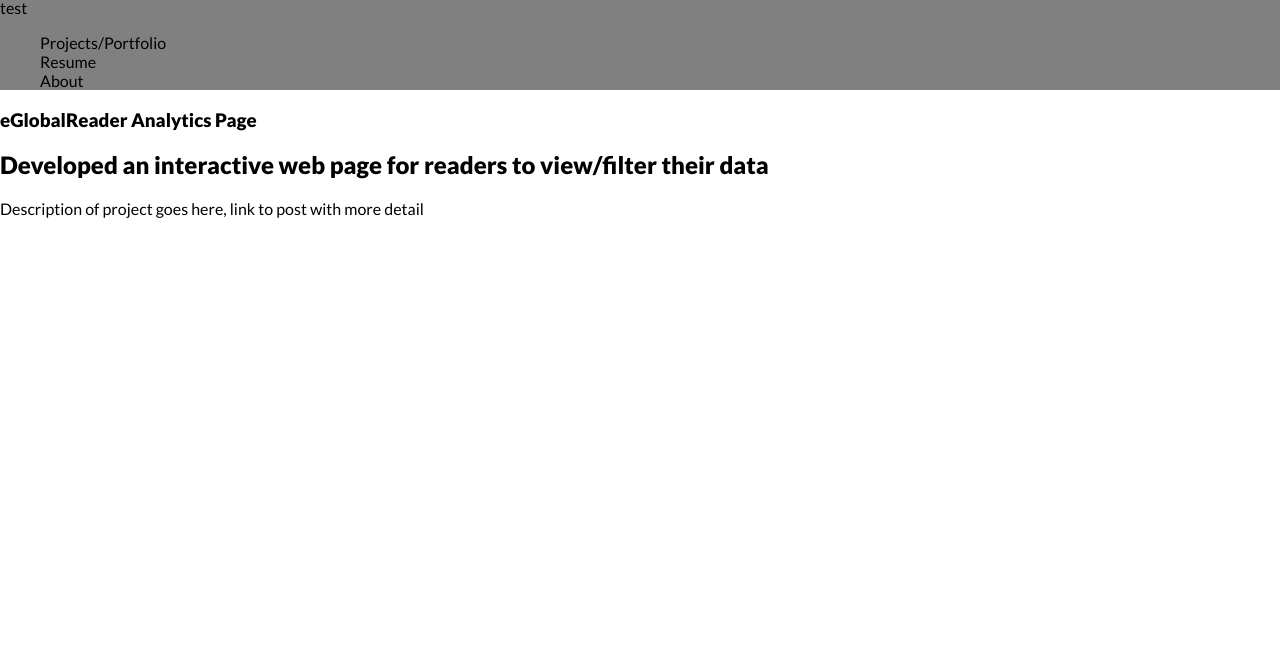
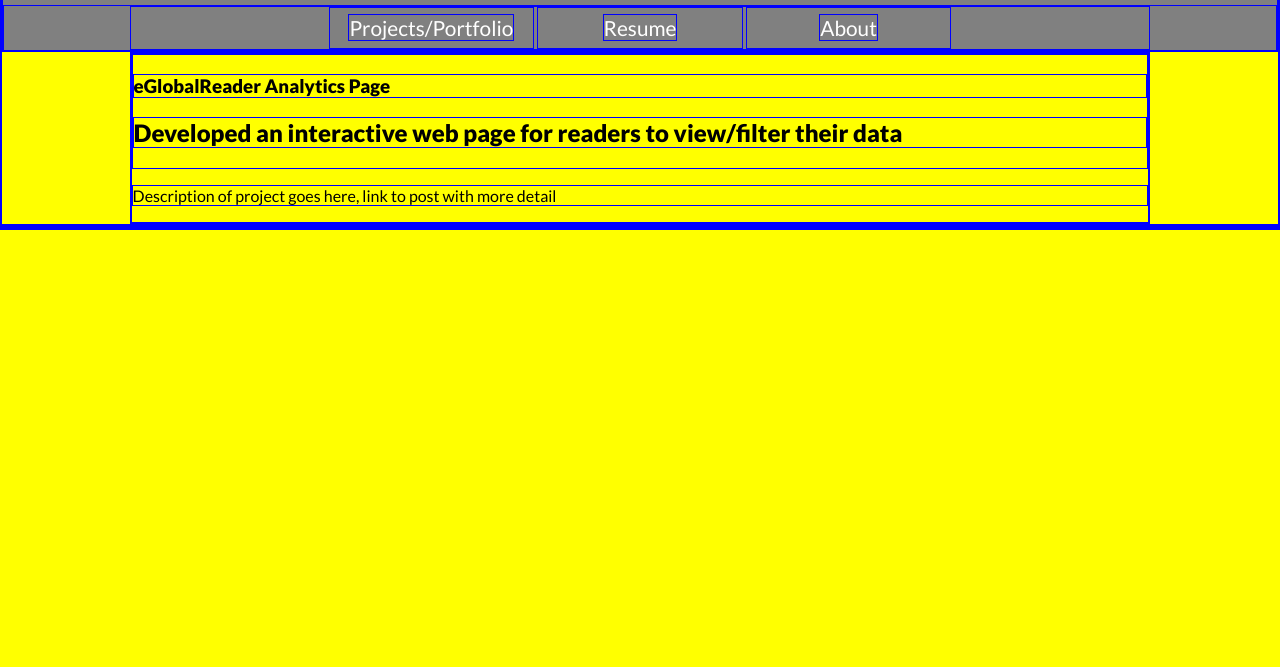
Before and after one commit to mbech/personal_site, a plain HTML site: page index.html in a window 1280 px wide. Shown: the part 133-800 px from the top of the page. Drawn offline with Linux system fonts and the light colour scheme.

Commit message:
Basic horizontal navbar positioning

```diff
--- a/index.html
+++ b/index.html
@@ -15,13 +15,10 @@
   <h1>Matt Bechtel</h1>
   <h2>Developer</h2>
   <nav>
-    <div>
-      test
-    </div>
     <ul>
-      <li>Projects/Portfolio</li>
-      <li>Resume</li>
-      <li>About</li>
+      <li><a href="#">Projects/Portfolio</a></li>
+      <li><a href="#">Resume</a></li>
+      <li><a href="#">About</a></li>
     </ul>
   </nav>
 </header>
--- a/stylesheets/main.scss
+++ b/stylesheets/main.scss
@@ -5,10 +5,46 @@
 $font-stack:'Lato', sans-serif;
 $header-background: grey;
 
+*{
+  border: 1px solid blue;
+}
+
 html{
   font-family: $font-stack;
+}
+
+body{
+  margin: 0 0;
+  padding: 0 0;
+  background: yellow;
 }
 
 header{
   background-color: $header-background;
 }
+
+section{
+  margin: 0 10%;
+}
+
+nav ul {
+  list-style: none;
+  text-align: center;
+  padding: 0;
+  width: 80%;
+  margin: 0 auto;
+}
+
+nav li {
+  font-size: 1.3em;
+  line-height: 40px;
+  height: 40px;
+  width: 20%;
+  margin: auto;
+  display:inline-block;
+}
+
+nav a {
+  text-decoration: none;
+  color: #fff;
+}
```
Also changed, not shown: stylesheets/main.css.
